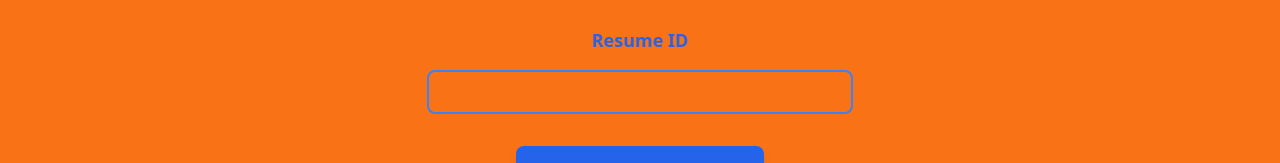
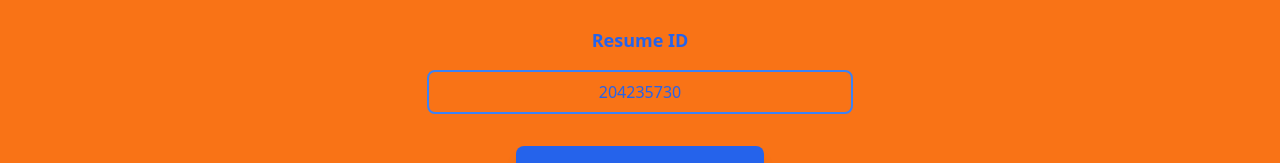
Before and after one commit to utiwari21/SheInnovates25, a React (Create React App) app in the folder sheinnovates2025/: page /output in a window 1280 px wide. Shown: the part 630-793 px from the top of the page. Built offline with nearby package versions, Linux system fonts and the light colour scheme.

Commit message:
formatting and no user changing. ran num

```diff
--- a/sheinnovates2025/src/components/Output.jsx
+++ b/sheinnovates2025/src/components/Output.jsx
@@ -1,4 +1,4 @@
-import React from "react";
+import React, { useState, useEffect } from "react";
 import { useNavigate, useLocation } from "react-router-dom";
 import Navbar from "./NavBar";
 
@@ -7,6 +7,22 @@ function Output() {
   const location = useLocation(); // Use location to access state passed from Input.jsx
 
   const expectedSalary = location.state ? location.state.expectedSalary : null; // Get expected salary from state
+
+  // Format the expected salary with commas
+  const formattedSalary = expectedSalary
+    ? new Intl.NumberFormat().format(expectedSalary)
+    : null;
+
+  // Generate a random resume ID
+  const generateResumeID = () => {
+    return Math.floor(Math.random() * 1000000000); // Generates a random ID like RES-123456789
+  };
+
+  const [resumeID, setResumeID] = useState("");
+
+  useEffect(() => {
+    setResumeID(generateResumeID()); // Set the random resume ID when the component mounts
+  }, []);
 
   return (
     <div className="bg-orange-500 text-blue-600">
@@ -32,10 +48,9 @@ function Output() {
         <div
           id="salary"
           className="border-2 border-blue-500 p-2 w-2/3 sm:w-1/3 rounded-lg focus:outline-none focus:ring-2 focus:ring-blue-600 transition duration-300 mx-auto"
-          contentEditable={true}
-          placeholder="Enter your expected salary here..."
+          readOnly // Make salary non-editable
         >
-          {expectedSalary ? `$${expectedSalary}` : "No salary data available"}
+          {formattedSalary ? `$${formattedSalary}` : "No salary data available"}
         </div>
       </div>
 
@@ -45,9 +60,10 @@ function Output() {
         <div
           id="id"
           className="border-2 border-blue-500 p-2 w-2/3 sm:w-1/3 rounded-lg focus:outline-none focus:ring-2 focus:ring-blue-600 transition duration-300 mx-auto"
-          contentEditable={true}
-          placeholder="Enter your resume ID here..."
-        ></div>
+          readOnly // Make resume ID non-editable
+        >
+          {resumeID}
+        </div>
       </div>
 
       <div id="back" className="text-center mt-8">
```
